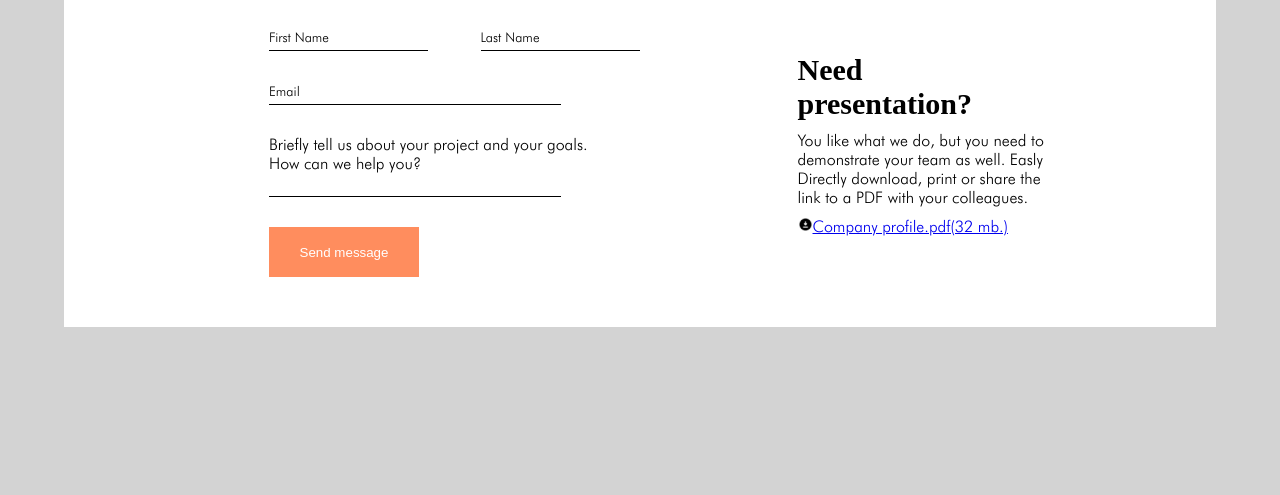
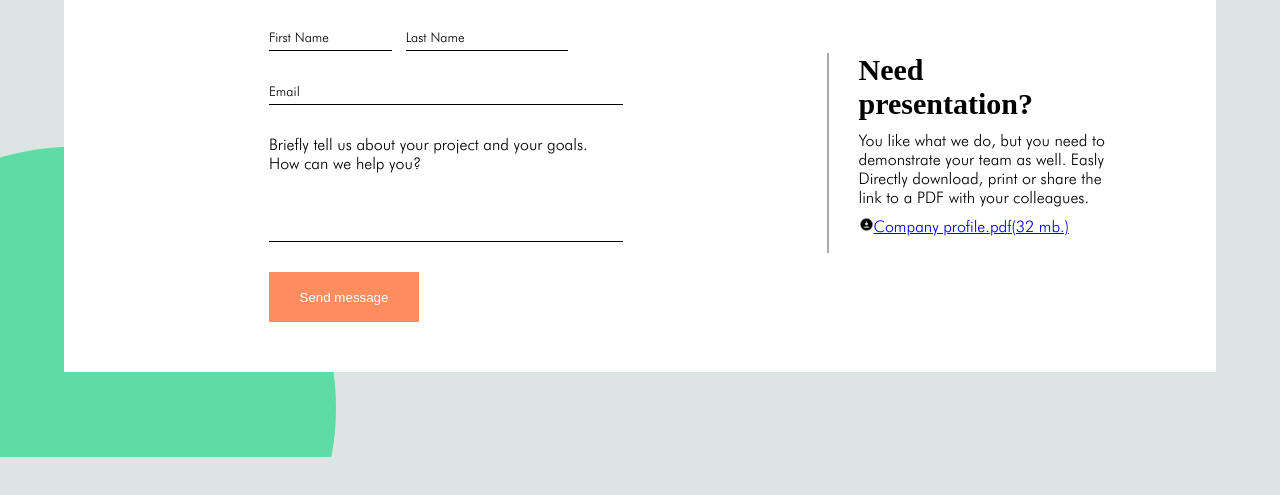
Before and after one commit to Perfectizihirwe/TechUp-Skill-Challenge, a plain HTML site: page index.html in a window 1280 px wide. Shown: the part 227-722 px from the top of the page. Drawn offline with Linux system fonts and the light colour scheme.

Commit message:
Update style.css

```diff
--- a/style.css
+++ b/style.css
@@ -16,7 +16,11 @@
 }
 body
 {
-	background: lightgrey;
+	width: 100%;
+	background-image: url("./circle.svg");
+	background-repeat: none;
+	background-size: cover;
+	background-position: center;
 	font-family: fut;
 }
 
@@ -42,6 +46,10 @@ body
 
 .contact-right
 {
+	background-image: url("./blob.svg");
+	background-repeat: none;
+	background-size: 1900px;
+	background-position: top 8000px left 3480px;
 	flex-basis: 50%;
 	padding: 30px;
 	margin-left: 0px;
@@ -86,14 +94,21 @@ input
 	padding-bottom: 5px;
 }
 
+.input1
+{
+	margin-right: 70px;
+	width: 85%;
+}
+
 .input2
 {
-	width: 165%;
+	width: 200%;
 }
 
 .input3
 {
-	width: 165%;
+	width: 200%;
+	padding-bottom: 50px;
 }
 
 ::placeholder
@@ -132,11 +147,12 @@ label
 }
 
 
-.circle
+.line
 {
-	width: 100%;
-	height: 100%;
-	background: yellow;
-	position: static;
-	clip-path: circle(600px at center);
+	border-left: 2px solid darkgrey;
+	height: 200px;
+	left: 50%;
+	top: -50%;
+	margin-top: 230px;
+	margin-left: 120px;
 }
```
